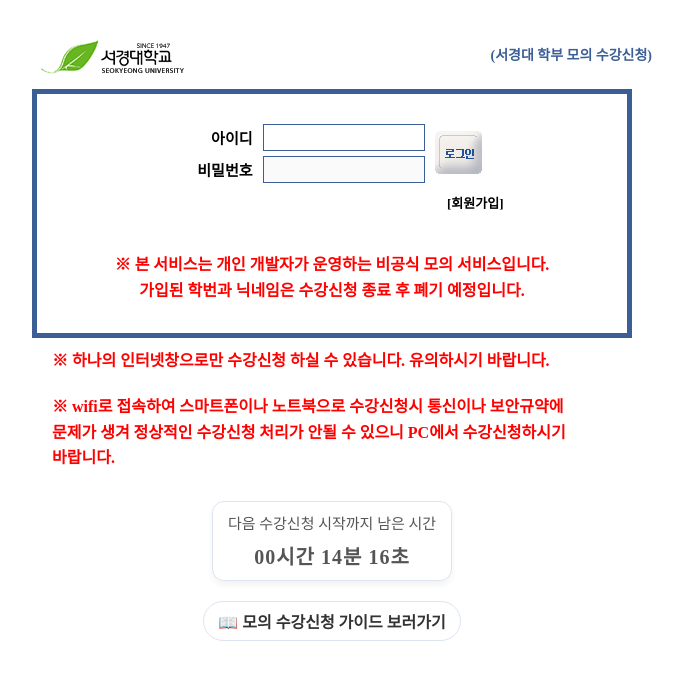
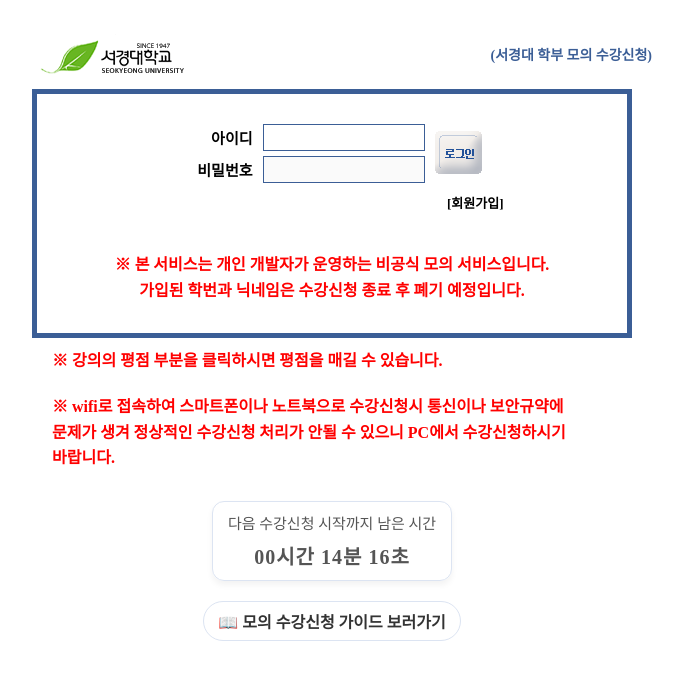
Before and after one commit to ye-seob/SKU-Course-Registration-Simulator-FE, a React (Vite) app: page /login in a window 1280 px wide. Shown: the top 680 px of the page, without its empty margins (308-991 px from the left). Built offline with nearby package versions, Linux system fonts and the light colour scheme; no server answers.

Commit message:
:recycle: refactor : 운영시간 변경

```diff
--- a/src/pages/Login.jsx
+++ b/src/pages/Login.jsx
@@ -23,12 +23,12 @@ const Login = () => {
             if (hour < 8) {
                 // 08시 이전 → 오늘 08시
                 targetTime.setHours(8, 0, 0, 0);
-            } else if (hour >= 18) {
-                // 18시 이후 → 다음날 08시
+            } else if (hour >= 22) {
+                // 22시 이후 → 다음날 08시
                 targetTime.setDate(targetTime.getDate() + 1);
                 targetTime.setHours(8, 0, 0, 0);
             } else {
-                // 08 ~ 17시 → 다음 정각
+                // 08 ~ 22시 → 다음 정각
                 targetTime.setHours(hour + 1, 0, 0, 0);
             }
 
@@ -121,7 +121,7 @@ const Login = () => {
 
             <footer className="external-warning-container">
                 <div className="external-text">
-                    ※ 하나의 인터넷창으로만 수강신청 하실 수 있습니다. 유의하시기 바랍니다.
+                    ※ 강의의 평점 부분을 클릭하시면 평점을 매길 수 있습니다.
                 </div>
                 <div className="external-text">
                     ※ wifi로 접속하여 스마트폰이나 노트북으로 수강신청시 통신이나 보안규약에<br/>
```
